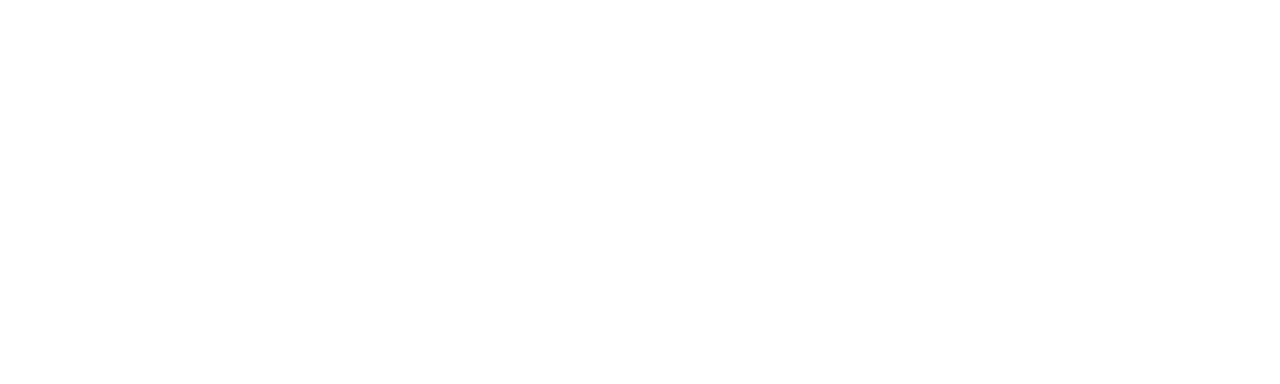
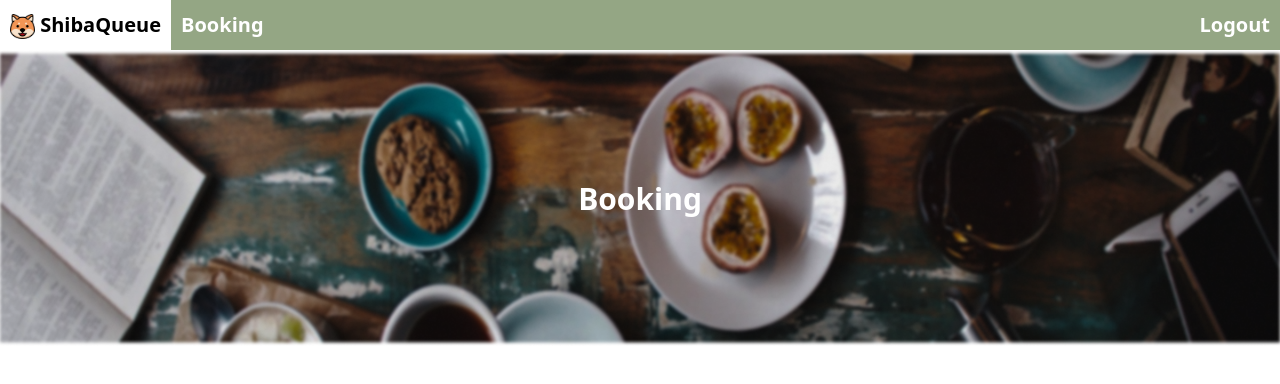
Before and after one commit to ShibaTenshi/Frontend-user, a Nuxt app: page /booking in a window 1280 px wide. Before the commit this address had no page. Shown: the top 384 px of the page. Built offline with nearby package versions, Linux system fonts and the light colour scheme.

Commit message:
Edit topnav and add pic

```diff
--- a/assets/css/main.css
+++ b/assets/css/main.css
@@ -7,11 +7,14 @@
 }
 
 .navLink{
-    @apply text-[25px] p-[10px] text-white float-left font-bold hover:bg-white hover:text-black
+    @apply text-[20px] p-[10px] text-white float-left font-bold hover:bg-white hover:text-black
 }
 
 .access{
-    @apply float-right
+    @apply text-[20px] float-right
+}
+.logo{
+    @apply text-[#FEFFD4]
 }
 
 .homepage{
@@ -19,7 +22,7 @@
 }
 
 .homepage .topic{
-    @apply absolute top-[50px] left-[50%] translate-x-[-50%] text-white text-center text-[30px]
+    @apply absolute top-[50%] left-[50%] translate-x-[-50%] text-white text-center text-[30px] font-bold translate-y-[-50%]
 }
 
 .topic label{
--- a/components/Topnav.vue
+++ b/components/Topnav.vue
@@ -1,9 +1,10 @@
 <template>
   <div class="topnav">
-    <NuxtLink to="/" class="navLink">ShibaQueue</NuxtLink>
+    <NuxtLink to="/" class="navLink logo"><img src="/happy 2.svg" class="inline w-[25px]"> ShibaQueue</NuxtLink>
+    <NuxtLink to="/booking" class="navLink" v-if="bookingBtn">Booking</NuxtLink>
     <NuxtLink to="/login" class="navLink access" v-if="loginBtn">Login</NuxtLink>
     <NuxtLink to="/signup" class="navLink access" v-if="signupBtn">Signup</NuxtLink>
-    <NuxtLink to="/" class="navLink access" v-if="logoutBtn">Signup</NuxtLink>
+    <NuxtLink to="/" class="navLink access" v-if="logoutBtn">Logout</NuxtLink>
   </div>
 </template>
 
@@ -11,7 +12,8 @@
   defineProps({
     signupBtn: Boolean,
     loginBtn: Boolean,
-    logoutBtn: Boolean
+    logoutBtn: Boolean,
+    bookingBtn: Boolean
   })
 </script>
 
--- /dev/null
+++ b/pages/booking/index.vue
@@ -0,0 +1,20 @@
+<template>
+    <div>
+        <Topnav :bookingBtn="true" :logoutBtn="true"/>
+        <div class="homepage">
+          <img src="customerhomepagepic.png" alt="homepage">
+          <div class="topic">
+            Booking
+          </div>
+        </div>
+    </div>
+</template>
+
+<script lang="ts" setup>
+    // const {data: booking_res} = useFetch("");
+
+</script>
+
+<style scoped>
+
+</style>
--- a/pages/index.vue
+++ b/pages/index.vue
@@ -5,7 +5,7 @@
       <img src="customerhomepagepic.png" alt="homepage">
       <div class="topic">
         <h1>Super app for queue</h1>
-        <form action="">
+        <form>
           <label for="search">Search</label>
           <input type="text" v-model="searchItem"><br>
           <button type="submit" class="activeBtn">Search</button>
--- a/pages/login.vue
+++ b/pages/login.vue
@@ -1,6 +1,6 @@
 <template>
   <div>
-    <Topnav :login-btn="true" :signup-btn="true" :logout-btn="false"/>
+    <Topnav :signup-btn="true"/>
     <div class="bg-form">
       <form action="" class="container" @submit="">
         <br>
--- a/pages/signup.vue
+++ b/pages/signup.vue
@@ -1,6 +1,6 @@
 <template>
   <div>
-    <Topnav :login-btn="true" :signup-btn="true" :logout-btn="false"/>
+    <Topnav :login-btn="true" />
     <div class="bg-form">
       <form action="" class="container" @submit="requestSignUp">
         <br>
```
Also changed, not shown: public/happy 2.svg (added).
